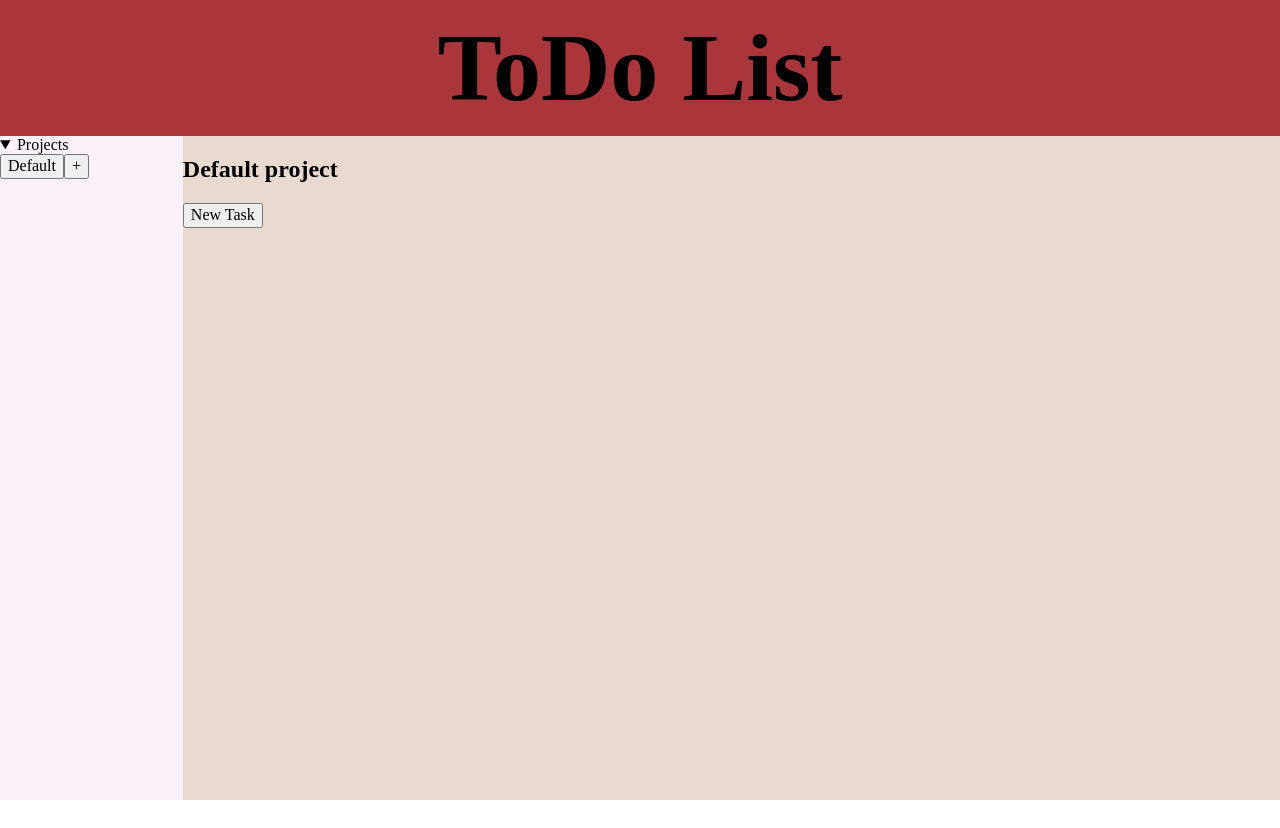
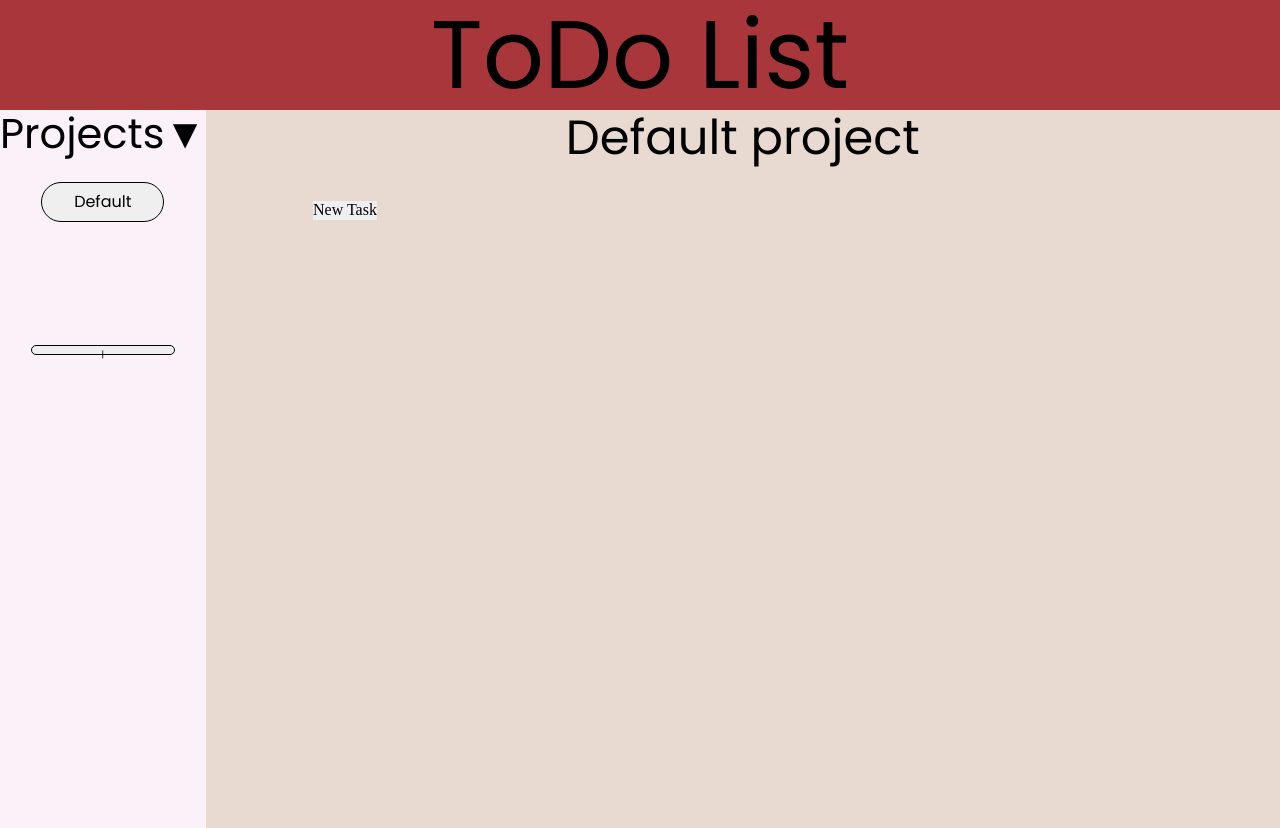
Before and after one commit to Aureatus/ToDoList, a website built with webpack: page dist/index.html in a window 1280 px wide. Before the commit the page ends 800 px from the top, so only its background shows below. Built offline with nearby package versions, Linux system fonts and the light colour scheme.

Commit message:
Styled project

```diff
--- a/src/style.css
+++ b/src/style.css
@@ -1,3 +1,5 @@
+@import url("https://fonts.googleapis.com/css2?family=Poppins&display=swap");
+
 .ASAP {
   border-style: solid;
   border-width: 2px;
@@ -14,6 +16,16 @@
   border-style: solid;
   border-width: 2px;
   border-color: green;
+}
+
+h1,
+h2 {
+  margin: 0;
+}
+
+button {
+  padding: 0;
+  border: none;
 }
 
 html,
@@ -37,8 +49,13 @@ container h1 {
   margin: 0;
   text-align: center;
   background-color: #a8363a;
+  font-family: Poppins;
   font-size: 6rem;
-  padding: 1% 0px;
+  font-weight: 400;
+
+  display: flex;
+  justify-content: center;
+  align-items: center;
 }
 
 .projectSectionContainer {
@@ -51,4 +68,149 @@ todosection {
   grid-area: 1 / 2 / span 1 span 1;
 
   background-color: #e8dad1;
+
+  display: grid;
+  grid-template: 1fr 12fr / 1fr;
+
+  justify-items: center;
+
+  row-gap: 5%;
 }
+
+todosection h2 {
+  font-family: poppins;
+  font-size: calc(1rem + 2.5vw);
+  font-weight: 200;
+}
+
+todocontent {
+  width: 80%;
+}
+
+todo details summary {
+  list-style: none;
+
+  display: grid;
+  grid-template: 1fr / 1fr 4fr 4fr 1fr;
+
+  justify-items: center;
+}
+
+todo details summary::after {
+  grid-row: 1 / span 1;
+  grid-column: 1 / span 1;
+
+  justify-self: start;
+}
+
+todo details {
+  background-color: white;
+  border-radius: 5px;
+
+  display: grid;
+  grid-template: 1fr / 1fr 1fr;
+  justify-items: center;
+}
+
+todo details summary todotitle {
+  font-family: Poppins;
+  font-size: calc(1.3rem + 1vw);
+}
+
+todo details summary tododate {
+  font-family: Poppins;
+  font-size: calc(1.3rem + 1vw);
+}
+
+todo details tododescription {
+  text-align: center;
+  font-family: Poppins;
+  font-size: 1.2rem;
+}
+
+todo details todopriority {
+  text-align: center;
+  font-family: Poppins;
+  font-size: 1.2rem;
+}
+
+todo details button.edit {
+  width: 100%;
+  font-family: Poppins;
+  font-size: 1.5rem;
+}
+
+todo details button.delete {
+  grid-row: 1 / span 1;
+  grid-column: 4 / span 1;
+
+  width: 50%;
+  background-color: crimson;
+
+  justify-self: end;
+}
+
+details.projectSectionContainer summary {
+  height: 10%;
+
+  list-style: none;
+
+  display: grid;
+  grid-template: 1fr / 1fr 3fr;
+
+  font-family: poppins;
+  font-size: calc(1rem + 2vw);
+  font-weight: 200;
+}
+
+summary::-webkit-details-marker {
+  display: none;
+}
+
+summary::after {
+  content: " ►";
+}
+
+details[open] summary::after {
+  content: " ▼";
+}
+
+projectsection {
+  height: 90%;
+
+  display: grid;
+  grid-template: 8fr 1fr/ 1fr;
+
+  justify-items: center;
+
+  row-gap: 4%;
+}
+
+projectsection > button {
+  height: 50%;
+  width: 70%;
+  max-height: 5vh;
+  border: 1px solid black;
+  border-radius: calc(8px + 2vw);
+}
+
+projects {
+  display: grid;
+  grid-template: auto / 1fr;
+  row-gap: 4%;
+
+  width: 100%;
+
+  justify-items: center;
+}
+
+projects button {
+  height: 40%;
+  max-height: 5vh;
+  width: 60%;
+
+  font-family: Poppins;
+
+  border: 1px solid black;
+  border-radius: calc(8px + 2vw);
+}
```
Also changed, not shown: 4 other files.
